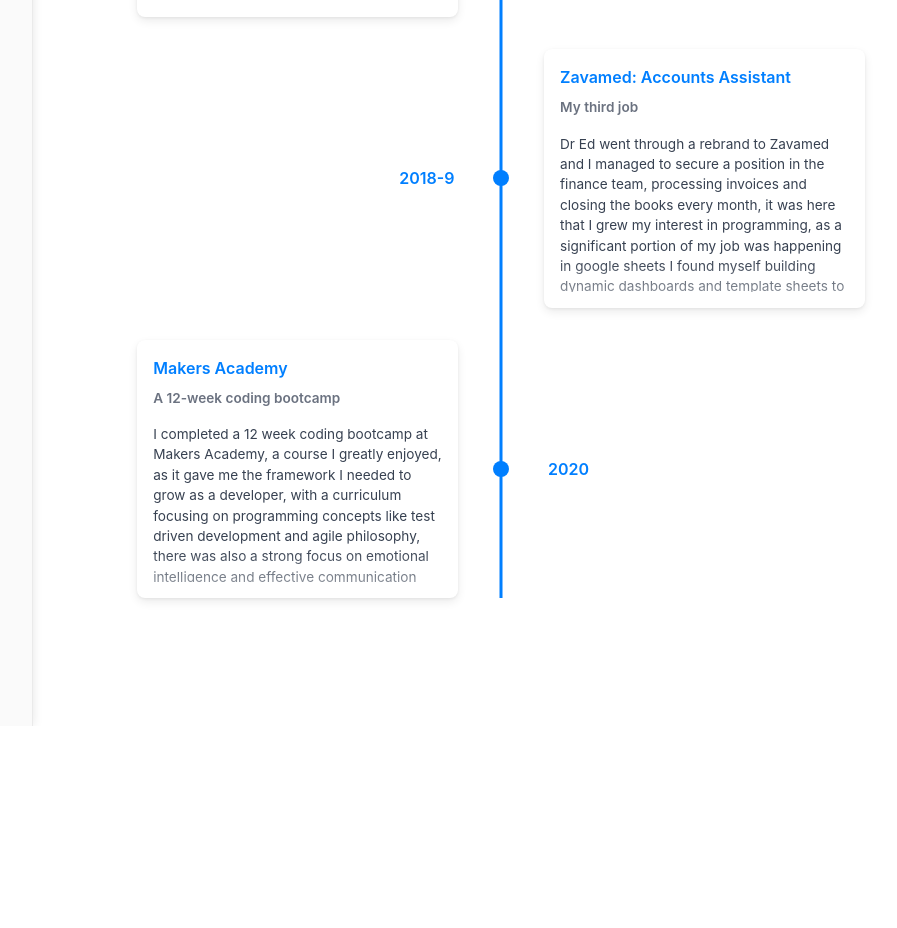
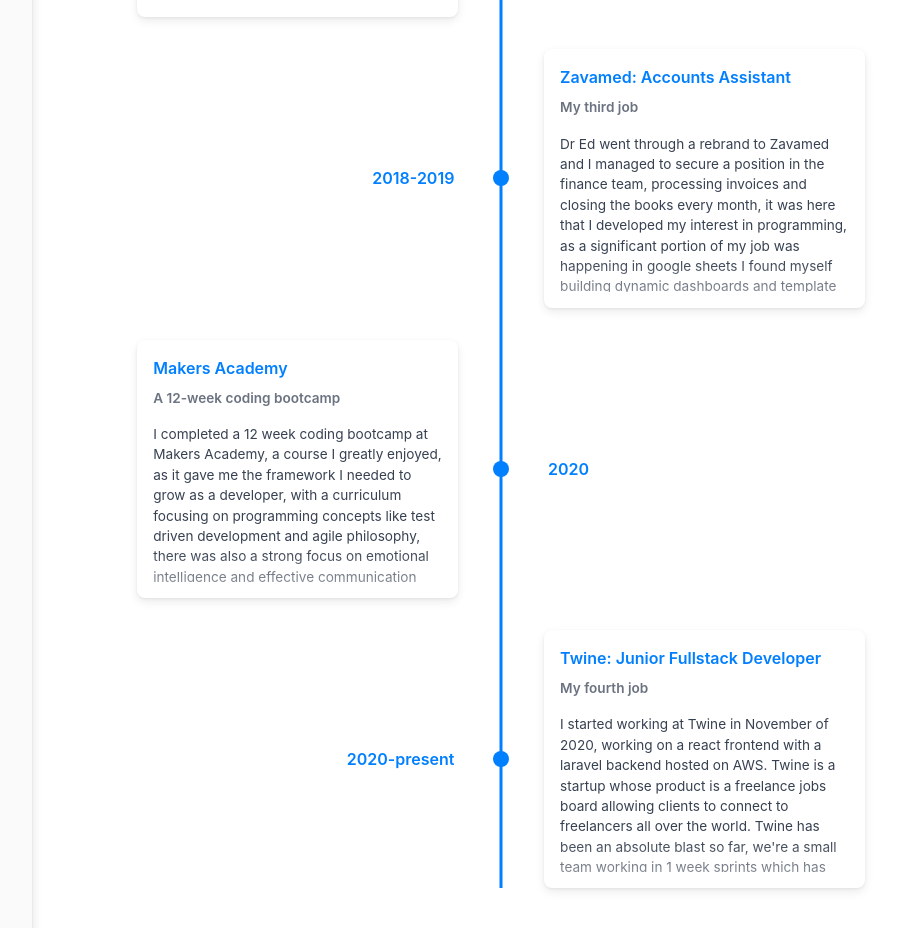
Before and after one commit to Edward-Phillips/origamiVaseDisplay, a Next.js app: page / in a window 1280 px wide. Shown: the part 1140-2068 px from the top of the page, without its empty margins (317-1214 px from the left). Before the commit the page ends 1866 px from the top, so only its background shows below. Built offline with nearby package versions, Linux system fonts and the light colour scheme.

Commit message:
add Twine to timelineData

```diff
--- a/components/Timeline/TimelineData.js
+++ b/components/Timeline/TimelineData.js
@@ -19,16 +19,22 @@
     cardDetailedText: "Following some conversations with the clientele of Brewhouse I was offered an interview for a customer support role at a medtech, offering remote consultations for treatment"
   },
   {
-    title: "2018-9",
+    title: "2018-2019",
     cardTitle: "Zavamed: Accounts Assistant",
     cardSubtitle: "My third job",
-    cardDetailedText: "Dr Ed went through a rebrand to Zavamed and I managed to secure a position in the finance team, processing invoices and closing the books every month, it was here that I grew my interest in programming, as a significant portion of my job was happening in google sheets I found myself building dynamic dashboards and template sheets to allow automatic imports into our accounting system"
+    cardDetailedText: "Dr Ed went through a rebrand to Zavamed and I managed to secure a position in the finance team, processing invoices and closing the books every month, it was here that I developed my interest in programming, as a significant portion of my job was happening in google sheets I found myself building dynamic dashboards and template sheets to allow automatic imports into our accounting system"
   },
   {
     title: "2020",
     cardTitle: "Makers Academy",
     cardSubtitle: "A 12-week coding bootcamp",
     cardDetailedText: "I completed a 12 week coding bootcamp at Makers Academy, a course I greatly enjoyed, as it gave me the framework I needed to grow as a developer, with a curriculum focusing on programming concepts like test driven development and agile philosophy, there was also a strong focus on emotional intelligence and effective communication"
+  },
+  {
+    title:"2020-present",
+    cardTitle: "Twine: Junior Fullstack Developer",
+    cardSubtitle: "My fourth job",
+    cardDetailedText: "I started working at Twine in November of 2020, working on a react frontend with a laravel backend hosted on AWS. Twine is a startup whose product is a freelance jobs board allowing clients to connect to freelancers all over the world. Twine has been an absolute blast so far, we're a small team working in 1 week sprints which has forced tickets to be as small as possible and given us the ability to pivot quickly should the need arise"
   }
 ];
 
```
